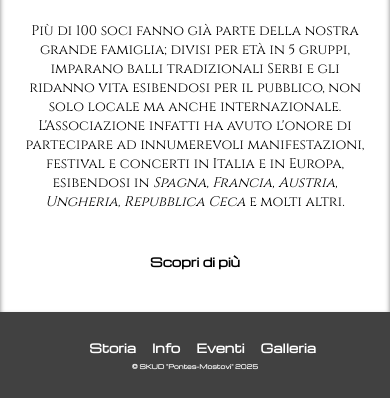
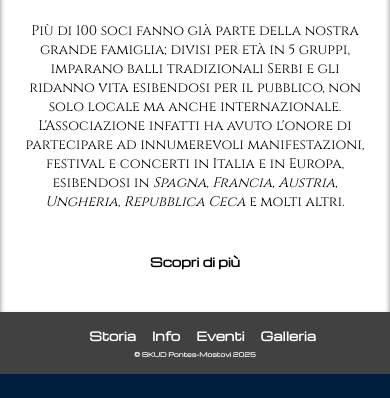
Before and after one commit to skudpontesmostovi/skudpontesmostovi.github.io, a plain HTML site: page index.html in a window 390 px wide. Shown: the part 978-1376 px from the top of the page. After the commit the page ends 1352 px from the top, so only its background shows below. Drawn offline with nearby package versions, Linux system fonts and the light colour scheme; a script that the page names is missing; a web font is replaced by a local one.

Commit message:
Fixed main page resposiveness

```diff
--- a/index.html
+++ b/index.html
@@ -89,7 +89,7 @@
             <a href=".">Eventi</a>
             <a href=".">Galleria</a>
         </div>
-        <p>&copy; SKUD "Pontes-Mostovi" 2025</p>
+        <p>&copy; SKUD Pontes-Mostovi 2025</p>
     </footer>
     <div id="last"></div>
 
--- a/main.css
+++ b/main.css
@@ -140,9 +140,12 @@ h3, h1, h5 {
 footer {
     background-color: rgb(65, 65, 65);
     width: 100%;
-    height: min(15vw, 2.5cm);
-    padding-top: 7%;
+    height: fit-content;
     z-index: 2;
+    margin: 0;
+    padding: 0;
+    padding-top: 15px;
+    padding-bottom: 15px;
 }
 
 footer > div {
@@ -150,7 +153,6 @@ footer > div {
     max-width: fit-content;
     margin-left: auto;
     margin-right: auto;
-    position: relative;
 }
 
 footer a {
@@ -174,6 +176,7 @@ footer > p {
     text-decoration: none;
     font-size: 1.5rem;
     text-align: center;
+    margin-bottom: 0;
 }
 
 .image-frame {
@@ -414,7 +417,6 @@ footer > p {
     }
 
     a {font-size: 1rem;}
-    footer > p { top: 5%; }
 
     nav > a {
         font-size: 3rem;
```
